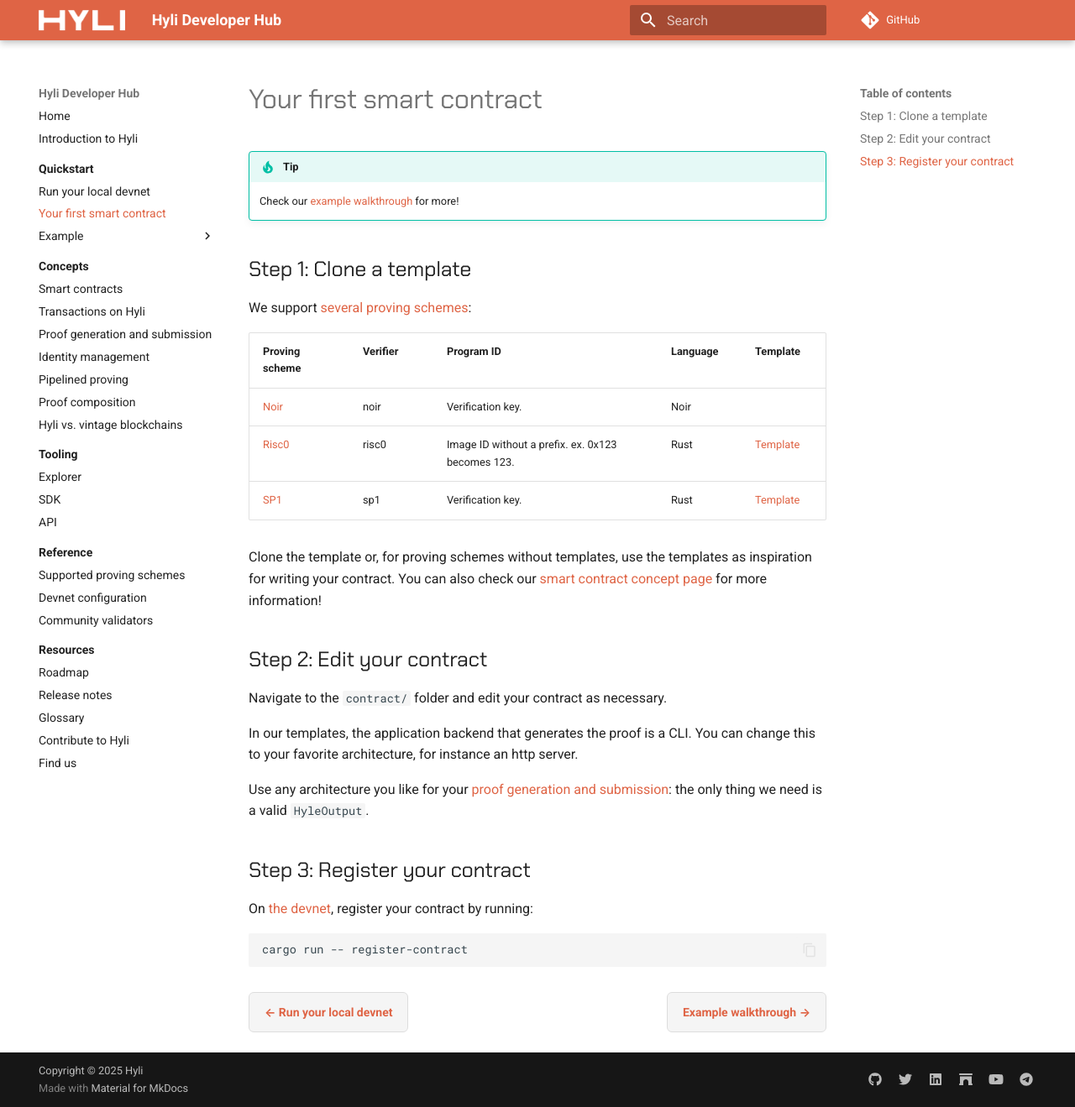
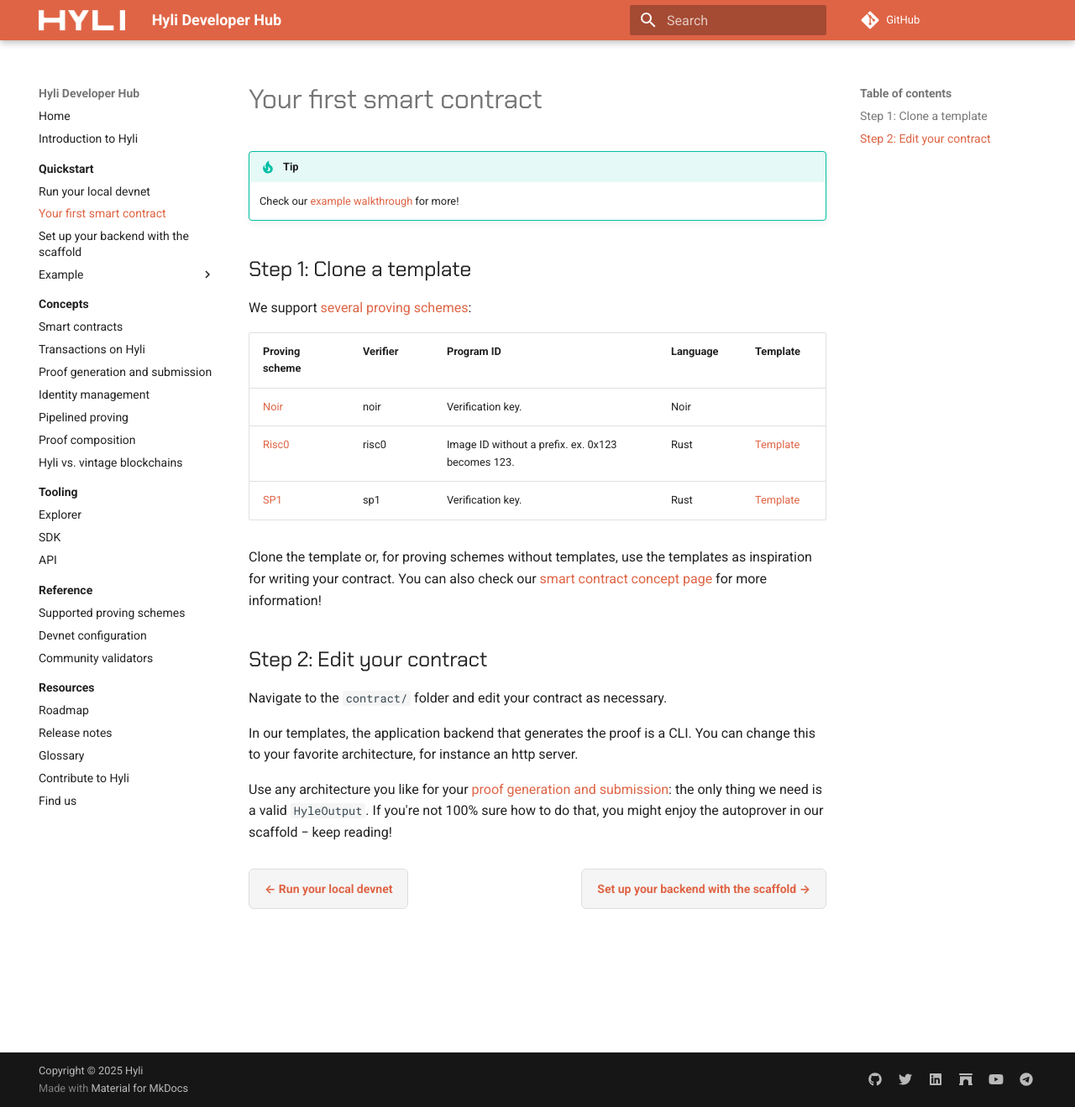
Before and after one commit to Hyle-org/devhub-hyle, an MkDocs documentation site: the page built from docs/quickstart/your-first-smart-contract.md, in a window 1280 px wide and 1319 px high. Shown: the whole window at 84% size. Built offline with MkDocs 1.6.1 and Material for MkDocs 9.7.7, drawn with Linux system fonts in a browser that asks for light colours; plug-ins that fetch from the network failed and are left out; comment, search, counter and statistics services are not loaded.

Commit message:
✨  scaffold in quickstart (#83)

````diff
--- a/docs/quickstart/index.md
+++ b/docs/quickstart/index.md
@@ -18,6 +18,11 @@
         "icon": ":material-creation:",
     },
     {
+        "title": "[Set up your backend](./scaffold.md)",
+        "content": "Using our scaffold repository, set up your backend and start proving.",
+        "icon": ":fontawesome-solid-water-ladder:",
+    },
+    {
         "title": "[Walk through a full example](./example/index.md)",
         "content": "Check out a ticket app based on a token and simple identity contract.",
         "icon": ":material-globe-model:",
--- a/docs/quickstart/your-first-smart-contract.md
+++ b/docs/quickstart/your-first-smart-contract.md
@@ -21,12 +21,4 @@
 
 In our templates, the application backend that generates the proof is a CLI. You can change this to your favorite architecture, for instance an http server.
 
-Use any architecture you like for your [proof generation and submission](../concepts/proof-generation.md): the only thing we need is a valid `HyleOutput`.
-
-## Step 3: Register your contract
-
-On [the devnet](./devnet.md), register your contract by running:
-
-```sh
-cargo run -- register-contract
-```
+Use any architecture you like for your [proof generation and submission](../concepts/proof-generation.md): the only thing we need is a valid `HyleOutput`. If you're not 100% sure how to do that, you might enjoy the autoprover in our scaffold − keep reading!
````
Also changed, not shown: docs/quickstart/scaffold.md (added, +51 -0 lines), docs/quickstart/.pages.
